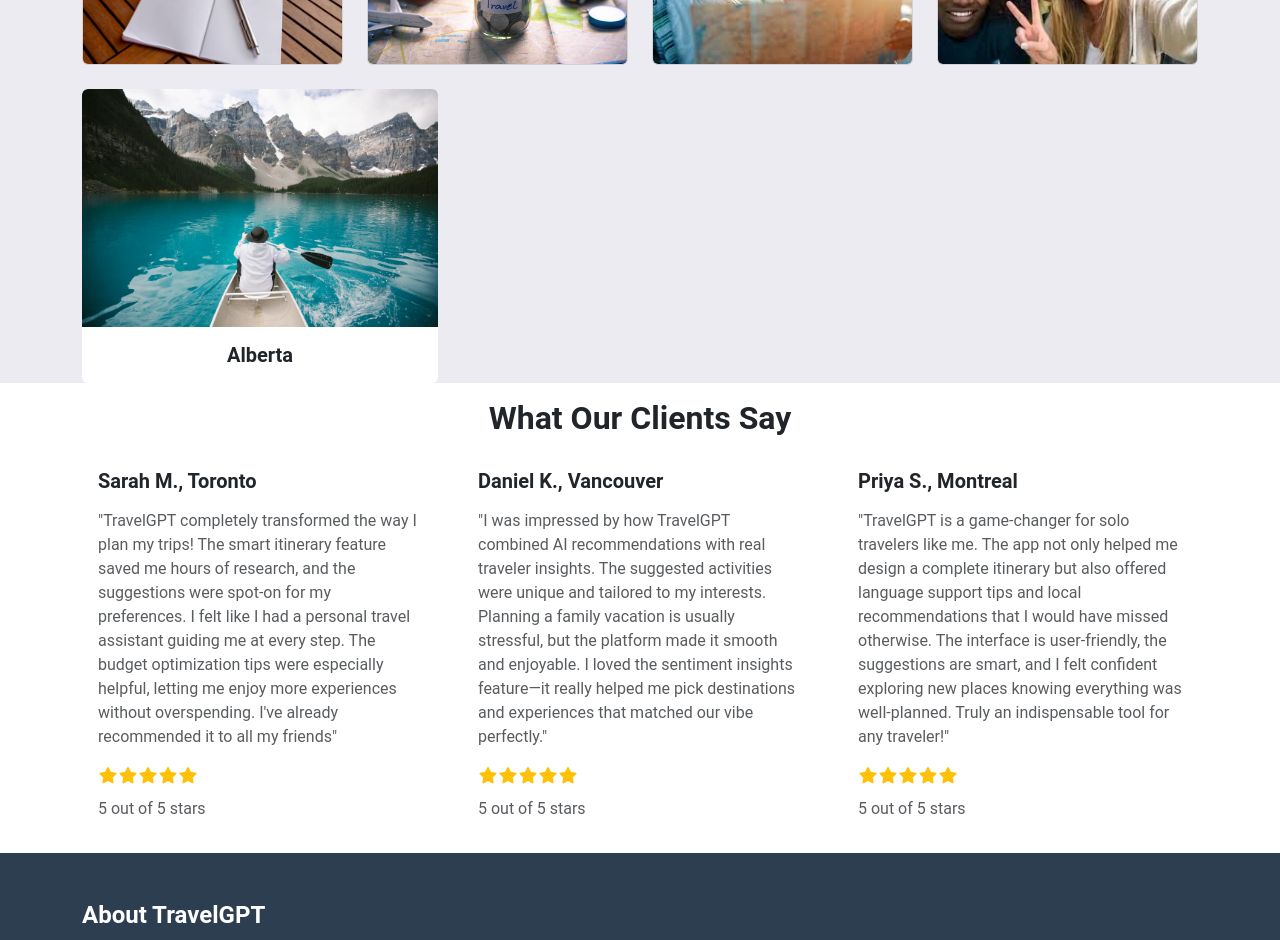
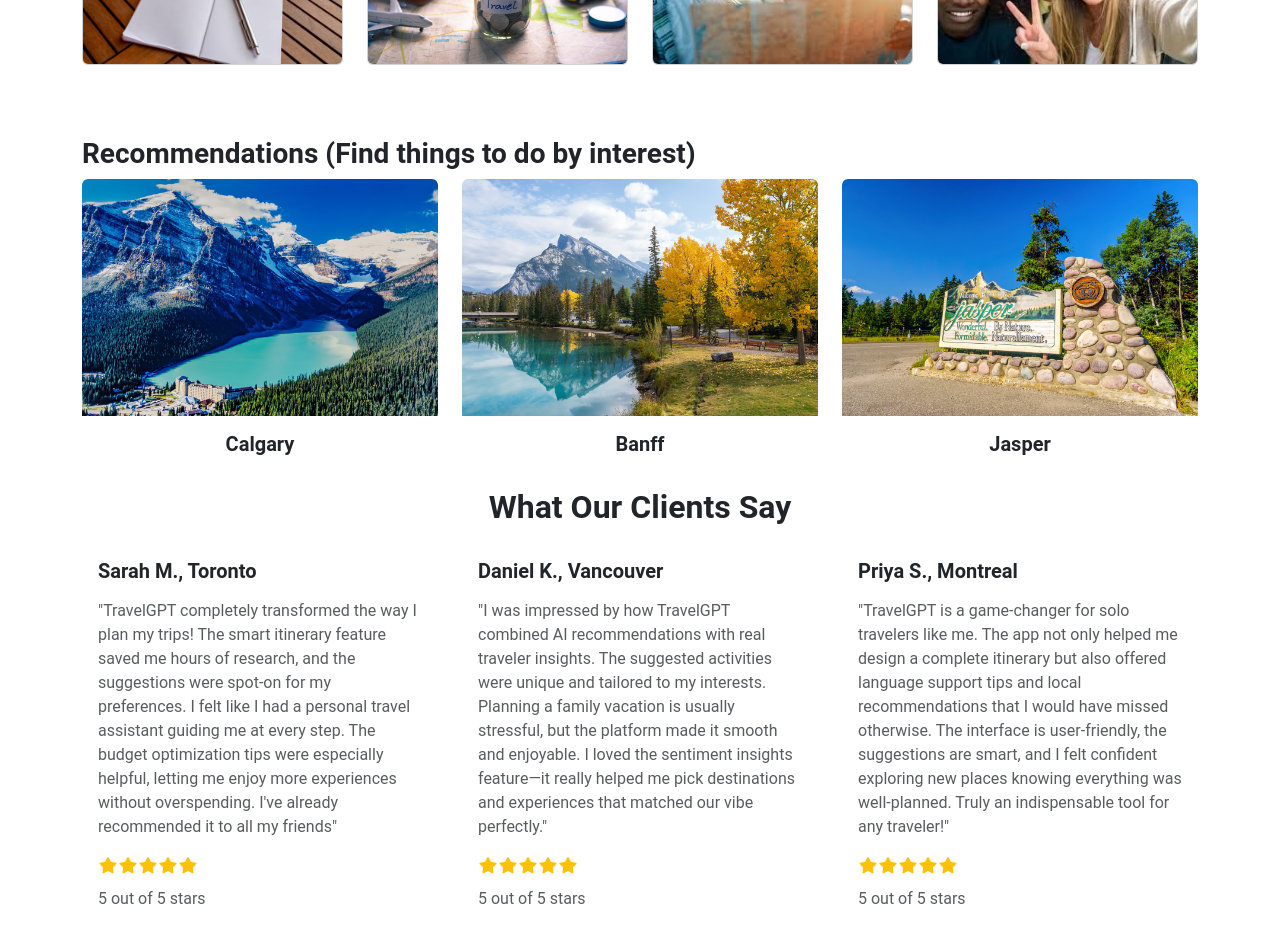
Before and after one commit to MyaEi/Frontend_SmartTravelApp, a Next.js app: page / in a window 1280 px wide. Shown: the part 640-1580 px from the top of the page. Built offline with nearby package versions, Linux system fonts and the light colour scheme; no server answers.

Commit message:
update UI.

```diff
--- a/app/capstone/components/Hero.tsx
+++ b/app/capstone/components/Hero.tsx
@@ -33,7 +33,7 @@ export default function Hero() {
         </div>
       </header>
 
-      <section className="section-padding" style={{ backgroundColor: '#ebebf1' }}>
+      <section>
         <div className="container">
           <h3 className="fade-in-scale-header text-uppercase text-center fw-bold" style={{ color: '#2c3e50', backgroundColor: 'rgb(235, 235, 241)' }}>
             Enjoy Services for your trip
@@ -74,18 +74,93 @@ export default function Hero() {
                       </div>
                     </div>
                   </div>
-                  <div className="col-md-4">
+                  {/* <div className="col-md-4">
                     <div className="card border border-0">
                       <img src="/capstone/images/alberta2.jpg" className="card-img-top" alt="Image 1" />
                       <h5 className="card-title text-center my-3 fw-semibold">Alberta</h5>
                     </div>
-                  </div>
+                  </div> */}
                 </div>
               </div>
             </div>
           </div>
         </div>
       </section>
+
+    <section>
+      <div className="container">
+        <div id="cardCarousel" className="carousel slide" data-bs-ride="carousel" data-bs-interval="2000">
+          <h3 className="text-left fw-bold mt-5">Recommendations (Find things to do by interest)</h3>
+
+          <div className="carousel-inner my-2">
+            {/* Slide 1 */}
+            <div className="carousel-item active">
+              <div className="row">
+                <div className="col-md-4 border border-0">
+                  <div className="card border border-0">
+                    <img src="/capstone/images/lake-louise.jpg" className="card-img-top" alt="Calgary" />
+                    <h5 className="card-title text-center my-3 fw-semibold">Calgary</h5>
+                  </div>
+                </div>
+                <div className="col-md-4">
+                  <div className="card border border-0">
+                    <img src="/capstone/images/banff.jpg" className="card-img-top" alt="Banff" />
+                    <h5 className="card-title text-center my-3 fw-semibold">Banff</h5>
+                  </div>
+                </div>
+                <div className="col-md-4">
+                  <div className="card border border-0">
+                    <img src="/capstone/images/jasper.jpg" className="card-img-top" alt="Jasper" />
+                    <h5 className="card-title text-center my-3 fw-semibold">Jasper</h5>
+                  </div>
+                </div>
+              </div>
+            </div>
+
+            {/* Slide 2 */}
+            <div className="carousel-item">
+              <div className="row">
+                <div className="col-md-4">
+                  <div className="card border border-0">
+                    <img src="/capstone/images/lake_louise_credit_finn_beales_0.webp" className="card-img-top" alt="Finn Beales" />
+                    <h5 className="card-title text-center my-3 fw-semibold">Finn Beales</h5>
+                  </div>
+                </div>
+                <div className="col-md-4">
+                  <div className="card border border-0">
+                    <img src="/capstone/images/lake-louise.jpg" className="card-img-top" alt="Lake Louise" />
+                    <h5 className="card-title text-center my-3 fw-semibold">Lake Louise</h5>
+                  </div>
+                </div>
+                <div className="col-md-4">
+                  <div className="card border border-0">
+                    <img src="/capstone/images/alberta2.jpg" className="card-img-top" alt="Alberta" />
+                    <h5 className="card-title text-center my-3 fw-semibold">Alberta</h5>
+                  </div>
+                </div>
+              </div>
+            </div>
+          </div>
+
+          {/* Controls */}
+          {/* <button className="carousel-control-prev" type="button" data-bs-target="#cardCarousel" data-bs-slide="prev">
+            <span className="carousel-control-prev-icon" aria-hidden="true"></span>
+            <span className="visually-hidden">Previous</span>
+          </button>
+          <button className="carousel-control-next" type="button" data-bs-target="#cardCarousel" data-bs-slide="next">
+            <span className="carousel-control-next-icon" aria-hidden="true"></span>
+            <span className="visually-hidden">Next</span>
+          </button> */}
+
+          {/* Indicators */}
+          {/* <div className="carousel-indicators">
+            <button type="button" data-bs-target="#cardCarousel" data-bs-slide-to="0" className="active" aria-current="true" aria-label="Slide 1"></button>
+            <button type="button" data-bs-target="#cardCarousel" data-bs-slide-to="1" aria-label="Slide 2"></button>
+          </div> */}
+        </div>
+      </div>
+    </section>
+
 
       <section>
         <div className="container">
@@ -140,7 +215,7 @@ export default function Hero() {
       <footer className="container-fluid text-white my-3" style={{ backgroundColor: '#2c3e50' }}>
         <div className="container py-5 text-white">
           <div className="row">
-            <h4 className="fw-bolder">About TravelGPT</h4>
+            <h4 className="fw-bolder">About Smart TravelGPT</h4>
             <p className="fs-6">Founded with the vision to simplify travel planning, TravelMate AI started as a small project in 2020 to help travelers create personalized itineraries effortlessly. Today, our platform serves thousands of travelers worldwide, offering smart AI-powered trip planning, budget optimization, and personalized recommendations. With a team dedicated to making every journey seamless and enjoyable, TravelMate AI continues to innovate, ensuring your trips are stress-free, memorable, and tailored just for you.</p>
           </div>
           <hr className="ms-lg-2" />
--- a/app/capstone/components/Navbar.tsx
+++ b/app/capstone/components/Navbar.tsx
@@ -40,7 +40,7 @@ export default function Navbar({ loginUrl, signupUrl }: Props) {
         <Link className="navbar-brand ms-lg-2" href="/">
           <Image src="/capstone/images/travelgpt.png" alt="Logo" width={120} height={80} />
         </Link>
-        <h1 className="home-title m-0">Intelligent TravelGPT</h1>
+        <h1 className="home-title m-0">Smart TravelGPT</h1>
 
         <button
           className="navbar-toggler"
```
